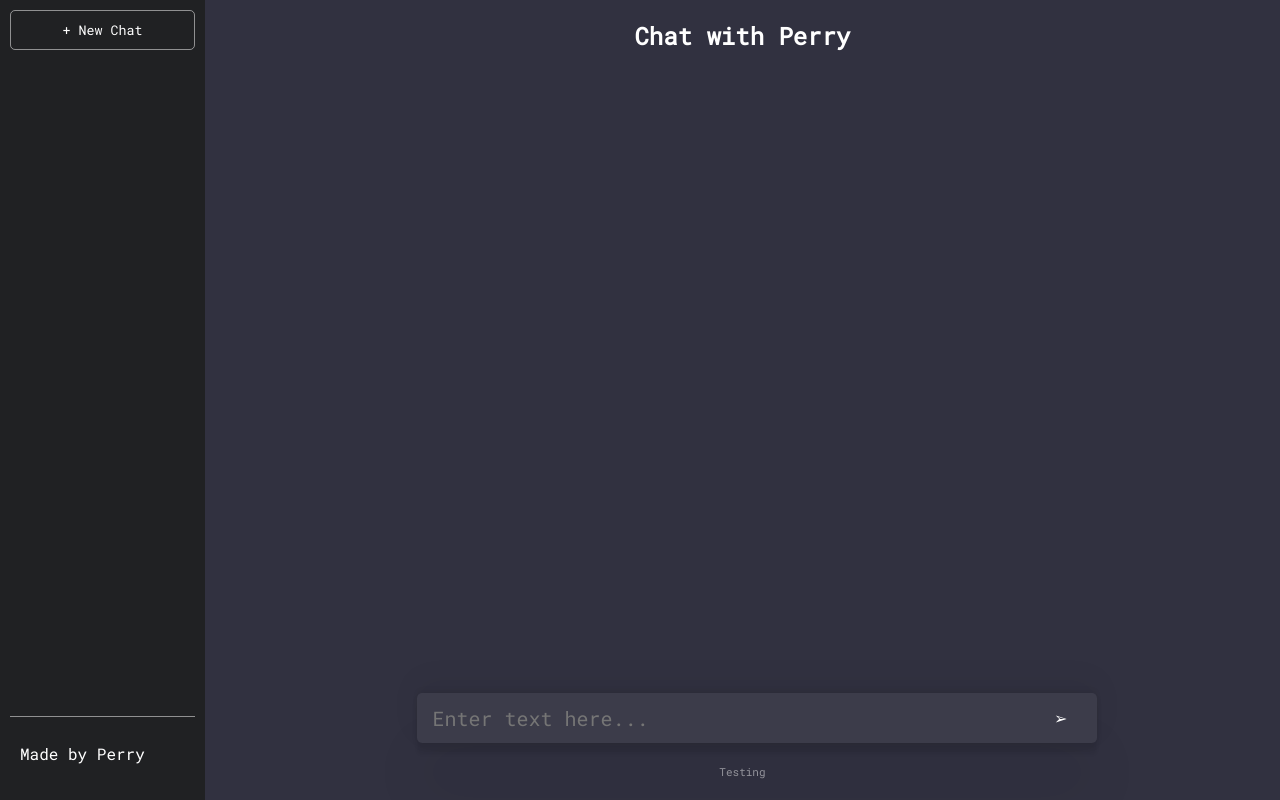
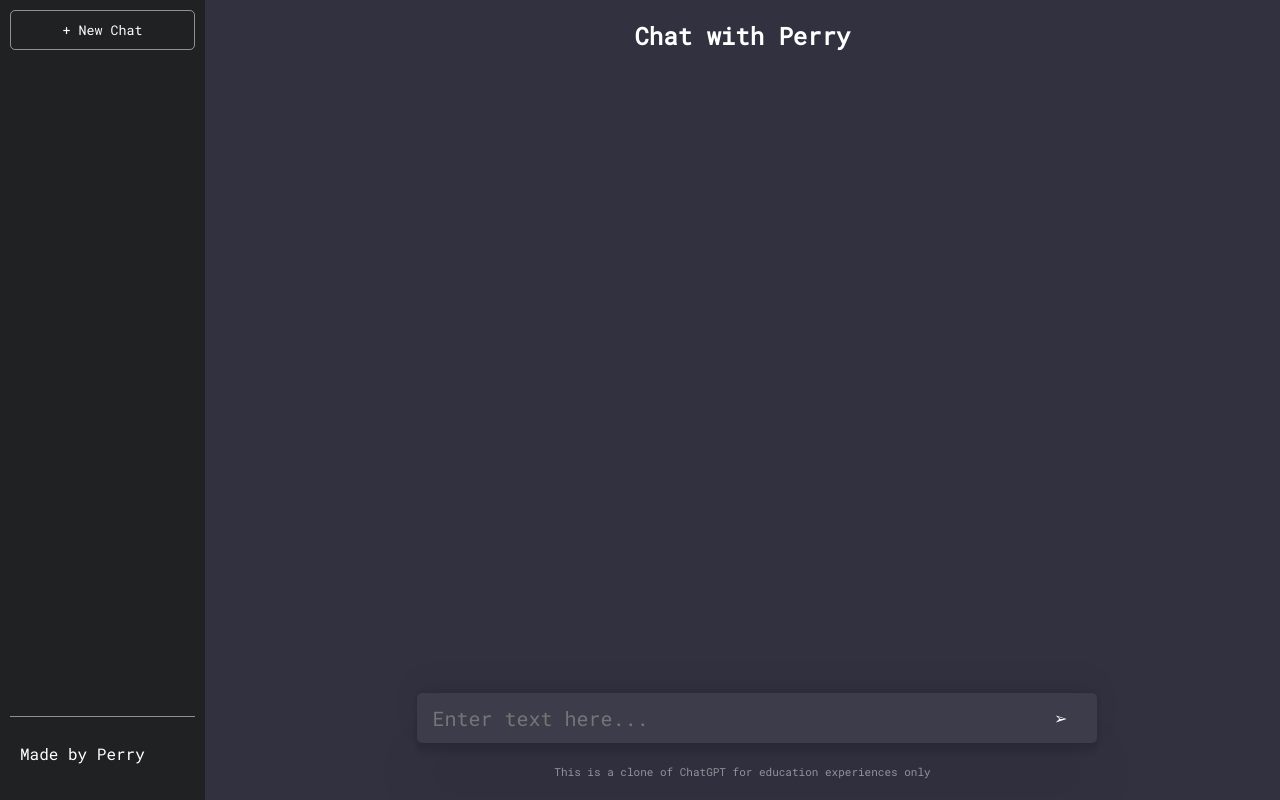
Before and after one commit to perry1224/Chat-with-Perry, a React (Create React App) app: page / in a window 1280 px wide. Built offline with nearby package versions, Linux system fonts and the light colour scheme.

Commit message:
Update App.js

```diff
--- a/src/App.js
+++ b/src/App.js
@@ -97,7 +97,7 @@ return (
           <input value={value} onChange={(e) => setValue(e.target.value)} placeholder='Enter text here...'/>
           <div id="submit" onClick={getMessages}>➢</div>
         </div>
-        <p className="info"> Testing</p>
+        <p className="info"> This is a clone of ChatGPT for education experiences only</p>
       </div>
     </section>
   </div>
```
